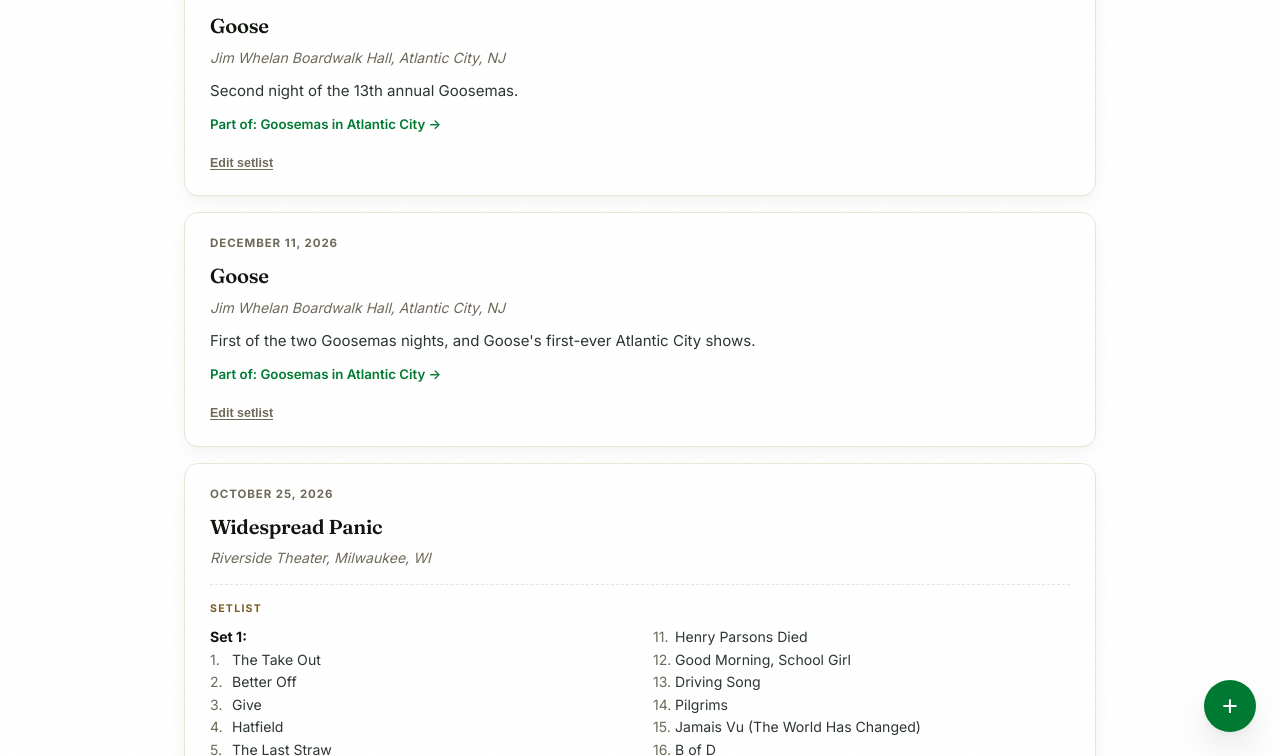
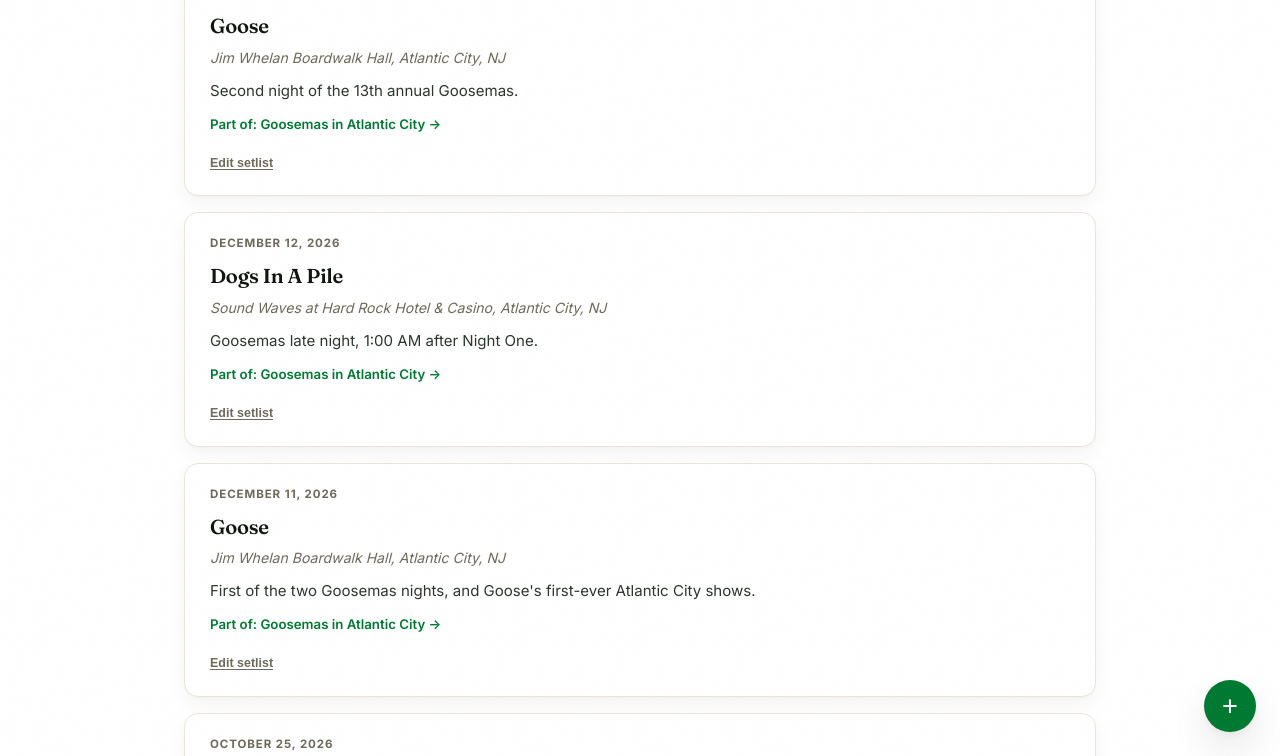
Before and after one commit to bmlanders/adventures, a Jekyll site: the page built from shows/index.html, in a window 1280 px wide and 900 px high, scrolled down 837 px, cut to the strip 144-900 px from the top of the window. Built offline with Jekyll 4.4.1, drawn with Linux system fonts in a browser that asks for light colours.

Commit message:
Trip inbox: Hertz at JAX, Greensky passes, Dogs In A Pile, Falco & Book
- St. Augustine: Hertz pickup and return at JAX
- Goosemas: Dogs In A Pile late night at the Hard Rock, plus a shows entry
- Shortlist Booked: Greensky pass details, Dogs late night, and Andy Falco
  & Travis Book in Cincinnati (moved up from the March list)

Co-Authored-By: Claude Opus 5.5 <noreply@anthropic.com>

```diff
--- a/shows/index.html
+++ b/shows/index.html
@@ -45,6 +45,14 @@ map: true
   <h3>Goose</h3>
   <div class="show-venue">Jim Whelan Boardwalk Hall, Atlantic City, NJ</div>
   <p class="show-notes">Second night of the 13th annual Goosemas.</p>
+  <a class="show-trip-link" href="{{ '/trips/goosemas-2026/' | relative_url }}">Part of: Goosemas in Atlantic City &rarr;</a>
+</div>
+
+<div class="show-entry" id="2026-12-12-dogs-in-a-pile">
+  <div class="show-date">December 12, 2026</div>
+  <h3>Dogs In A Pile</h3>
+  <div class="show-venue">Sound Waves at Hard Rock Hotel &amp; Casino, Atlantic City, NJ</div>
+  <p class="show-notes">Goosemas late night, 1:00 AM after Night One.</p>
   <a class="show-trip-link" href="{{ '/trips/goosemas-2026/' | relative_url }}">Part of: Goosemas in Atlantic City &rarr;</a>
 </div>
 
```
Also changed, not shown: _trips/goosemas-2026.md (+4 -1 lines), _trips/live-music-shortlist-fall-2026.md (+3 -3 lines), _trips/st-augustine-2027.md (+3 -1 lines).
